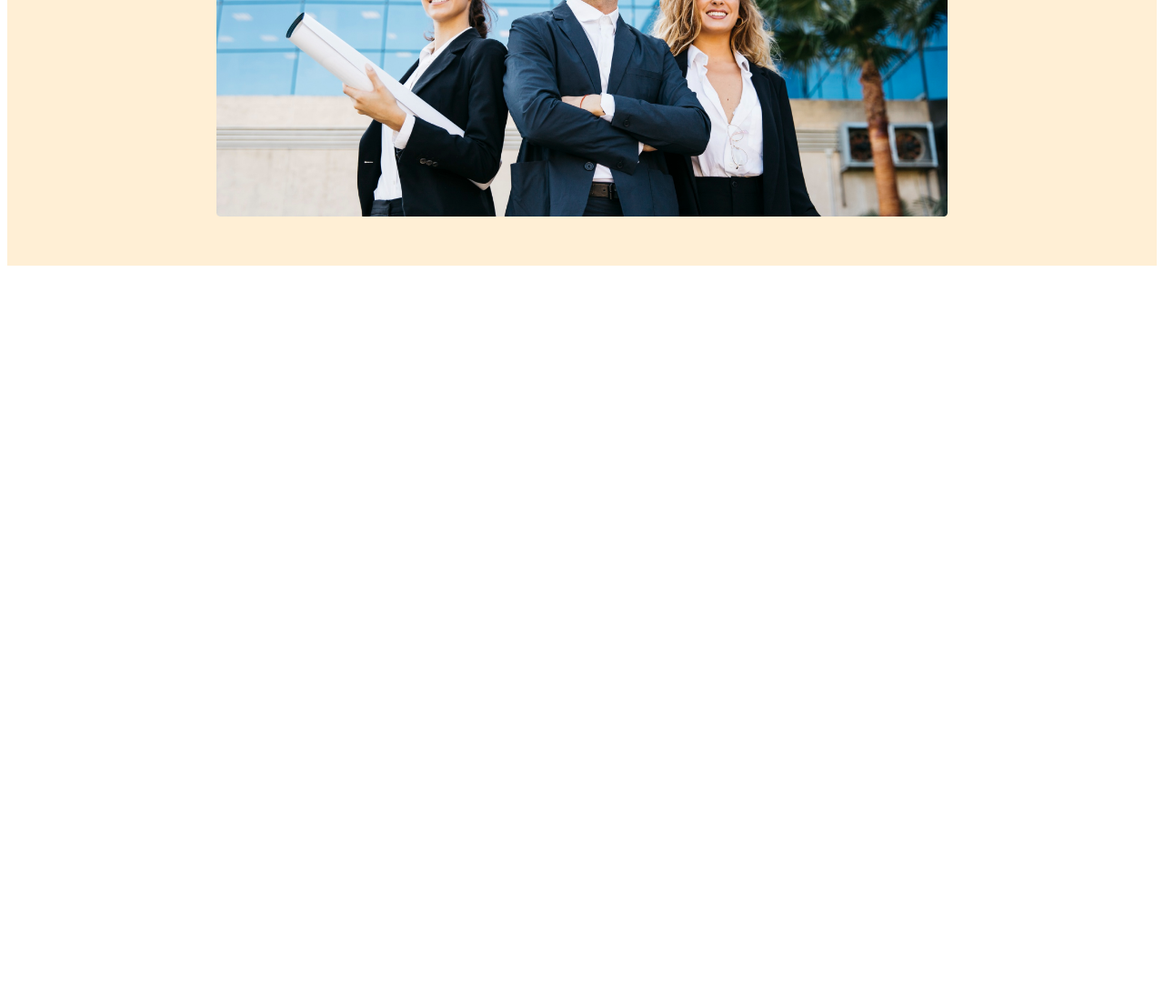
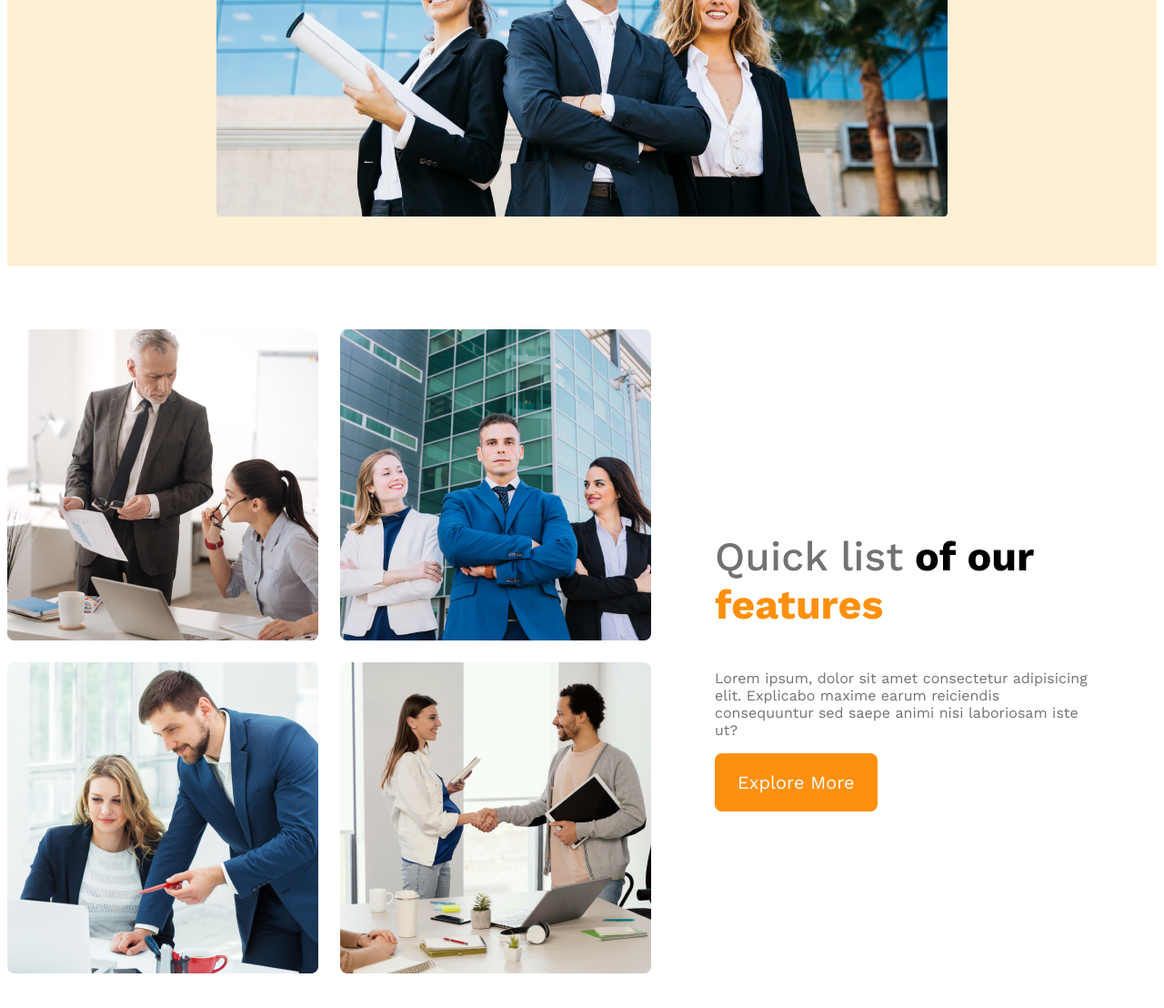
Before and after one commit to shormi7/g3-pj, a plain HTML site: page index.html in a window 1280 px wide. Shown: the part 729-1837 px from the top of the page at 91% size. Before the commit the page ends 1029 px from the top, so only its background shows below. Drawn offline with nearby package versions, Linux system fonts and the light colour scheme.

Commit message:
finished the team section

```diff
--- a/index.html
+++ b/index.html
@@ -7,6 +7,7 @@
     <link rel="stylesheet" href="/styles/style.css">
 </head>
 <body>
+    <!-- start header -->
     <header>
         <nav>
             <h3 class="nav-title">G3 Architecture</h3>
@@ -20,7 +21,7 @@
         <div class="benner">
             <div class="benner-content">
                 <h1 class="benner-title">Brand new group of architecture</h1>
-            <p class="benner-dis">
+            <p class="text-gray">
                 Lorem ipsum, dolor sit amet consectetur adipisicing elit. Impedit dicta nulla repellendus repudiandae sint voluptatum quam dolorem recusandae vel officiis!
             </p>
             <button class="btn-primary">Explore More</button>
@@ -30,8 +31,25 @@
         </div>
 
     </header>
+    <!-- finshed header -->
     <main>
+<!-- team section start -->
+       <section class="team-content">
+        <div class="team-pic">
+               <img src="/images/team1.png" alt="">
+               <img src="/images/team2.png" alt="">
+               <img src="/images/team3.png" alt="">
+               <img src="/images/team4.png" alt="">
+        </div>
+        <div class="team-dis">
+            <h3 class="team-title">
+                <span class="quick ">Quick list</span> <span> of our</span> <span class="text-fea">features</span>
+            </h3>
+            <p class="text-gray">Lorem ipsum, dolor sit amet consectetur adipisicing elit. Explicabo maxime earum reiciendis consequuntur sed saepe animi nisi laboriosam iste ut?</p>
+            <button class="btn-primary">Explore More</button>
 
+        </div>
+       </section>
     </main>
     <footer>
 
--- a/styles/style.css
+++ b/styles/style.css
@@ -5,6 +5,10 @@
 * {
       font-family: "Work Sans", sans-serif;
 }
+.text-gray{
+        color: #727272;
+    }
+
 
 .btn-primary{
     border-radius: 8px;
@@ -57,14 +61,46 @@ nav li a{
     font-weight: 700;
     color: #131313;
 }
-.benner-dis{
-    color: #727272;
-}
 
 .benner img{
     margin-top: 20px;
     width: 100%;
 }
+/* style MAIN */
+main{
+    max-width: 1440px;
+    margin: 70px auto;
+}
+
+/* teams style */
+.team-content{
+    display: flex;
+    align-items: center;
+}
+.team-pic{
+    display: grid;
+    grid-template-columns: repeat(2,1fr);
+    gap: 1.5rem;
+}
+
+.team-dis{
+    padding-right: 70px;
+    padding-left: 70px;
+}
+
+.team-title{
+    font-size: 2.8rem;
+}
+.team-title .quick{
+    color: #727272;
+    font-weight: 500;
+}
+.team-title .text-fea{
+    color: #FF900E;
+    font-weight: 700;
+}
+
+
 
 /* RESPOCESIVE SECSSION */
 /* Benner style responsive */
@@ -73,16 +109,25 @@ nav li a{
     header{
         padding: 20px;
     }
-    nav{
+    nav,.team-content
+    {
         flex-direction: column;
     }
+    .team-pic{
+        grid-template-columns: 1fr;
+    }
+    .team-dis{
+        padding-right: 30px;
+        padding-left: 30px;
+    }
+
 }
 /* for medium device or tablet */
 @media screen and (min-width:576px) and (max-width: 960px) {
     header{
         padding: 50px;
     }
-    nav{
+    nav,.team-content{
         flex-direction: column;
     }
 }
```
